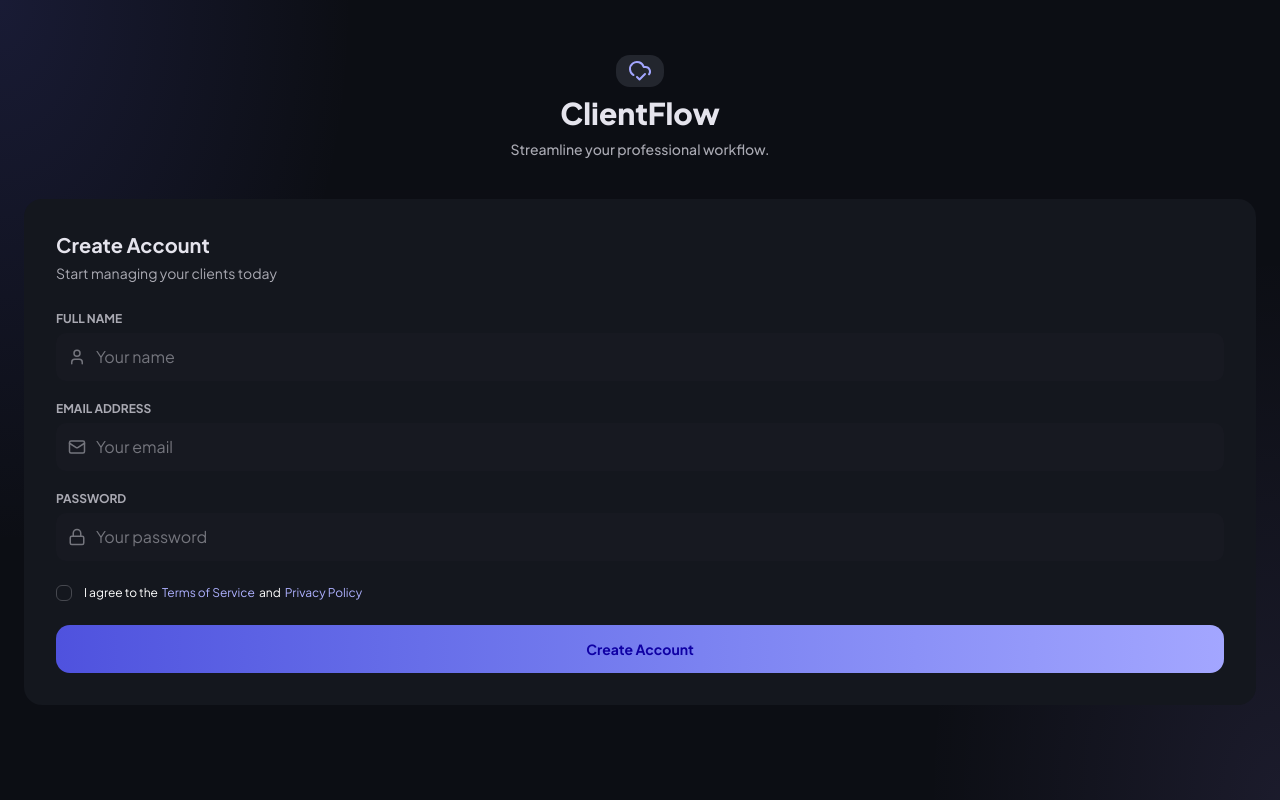
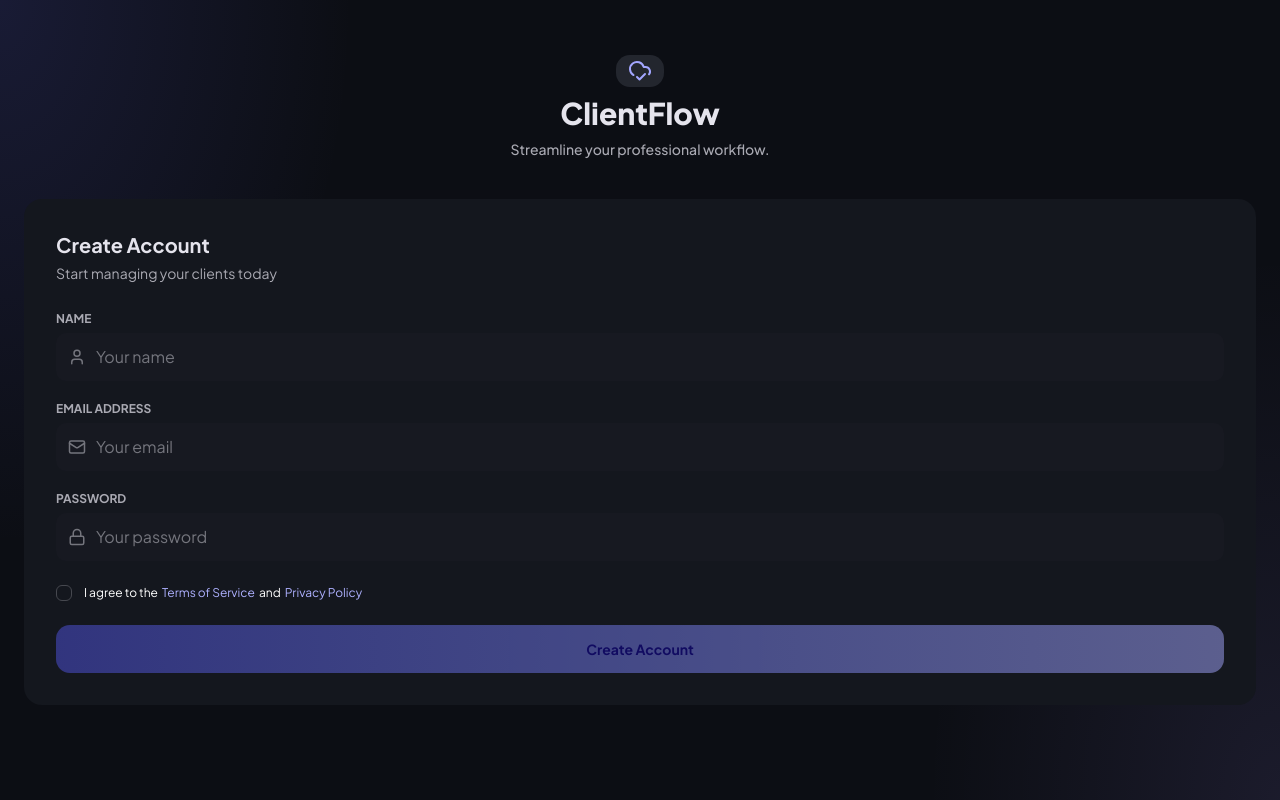
Before and after one commit to Sandro-A-Moraes/clientFlow-frontend, a Next.js app: page /register in a window 1280 px wide. Built offline with nearby package versions, Linux system fonts and the light colour scheme; no server answers.

Commit message:
feat: enhance registration form with terms acceptance and validation

```diff
--- a/src/app/(auth)/register/components/RegisterForm.tsx
+++ b/src/app/(auth)/register/components/RegisterForm.tsx
@@ -6,8 +6,9 @@ import { ReactNode, useState } from 'react';
 import TermsAcceptance from './TermsAcceptance';
 import Button from '@/shared/components/ui/Button';
 import { toast } from 'sonner';
+import { useRegister } from '@/shared/hooks/use-register';
 
-type fieldKey = 'fullName' | 'email' | 'password';
+type fieldKey = 'name' | 'email' | 'password';
 
 type fieldConfig = {
   key: fieldKey;
@@ -19,8 +20,8 @@ type fieldConfig = {
 
 const fields: fieldConfig[] = [
   {
-    key: 'fullName',
-    label: 'Full Name',
+    key: 'name',
+    label: 'Name',
     placeholder: 'Your name',
     type: 'text',
     icon: <UserIcon width={18} height={18} className='text-neutral-500' />,
@@ -49,13 +50,27 @@ const RegisterForm = ({
   privacyContent: string;
 }) => {
   const [values, setValues] = useState<Record<fieldKey, string>>({
-    fullName: '',
+    name: '',
     email: '',
     password: '',
   });
+  const [termsAccepted, setTermsAccepted] = useState(false);
+  const { mutate, isPending } = useRegister();
+
+  const handleSubmit = (e: React.SubmitEvent<HTMLFormElement>) => {
+    e.preventDefault();
+    mutate(
+      { ...values, termsAccepted },
+      {
+        onSuccess: () => {
+          toast.success('Account created successfully!');
+        },
+      },
+    );
+  };
 
   return (
-    <form className='flex flex-col w-full'>
+    <form className='flex flex-col w-full' onSubmit={handleSubmit}>
       <div className='flex flex-col w-full gap-1'>
         <h2 className='text-neutral-100 text-xl font-bold'>Create Account</h2>
         <p className='text-neutral-300 text-sm font-normal'>
@@ -82,10 +97,16 @@ const RegisterForm = ({
         <TermsAcceptance
           termsContent={termsContent}
           privacyContent={privacyContent}
+          accepted={termsAccepted}
+          onAcceptChange={setTermsAccepted}
         />
       </div>
 
-      <Button type='submit' className='mt-5'>
+      <Button
+        type='submit'
+        className='mt-5'
+        disabled={!termsAccepted || isPending}
+      >
         Create Account
       </Button>
     </form>
--- a/src/app/(auth)/register/components/TermsAcceptance.tsx
+++ b/src/app/(auth)/register/components/TermsAcceptance.tsx
@@ -3,9 +3,13 @@ import { TermsModal } from './TermsModal';
 const TermsAcceptance = ({
   termsContent,
   privacyContent,
+  accepted,
+  onAcceptChange,
 }: {
   termsContent: string;
   privacyContent: string;
+  accepted: boolean;
+  onAcceptChange: (accepted: boolean) => void;
 }) => {
   return (
     <div className='py-1 flex gap-3'>
@@ -13,6 +17,8 @@ const TermsAcceptance = ({
         <input
           type='checkbox'
           className='peer appearance-none h-4 w-4 border border-neutral-600 rounded-sm checked:bg-brand-500 checked:border-brand-500 focus:outline-none'
+          checked={accepted}
+          onChange={(e) => onAcceptChange(e.target.checked)}
         />
         <svg
           viewBox='0 0 16 16'
--- a/src/shared/components/ui/Button.tsx
+++ b/src/shared/components/ui/Button.tsx
@@ -7,17 +7,26 @@ interface ButtonProps {
   className?: string;
   children: React.ReactNode;
   onClick?: () => void;
+  disabled?: boolean;
 }
 
-const Button = ({ type, className, children, onClick }: ButtonProps) => {
+const Button = ({
+  type,
+  className,
+  children,
+  onClick,
+  disabled,
+}: ButtonProps) => {
   return (
     <button
       type={type}
       className={cn(
         'bg-linear-to-r from-brand-600 to-brand-400 rounded-xl py-3.5 text-sm text-brand-900 font-bold text-center',
+        disabled && 'opacity-50 cursor-not-allowed',
         className,
       )}
       onClick={onClick}
+      disabled={disabled}
     >
       {children}
     </button>
```
